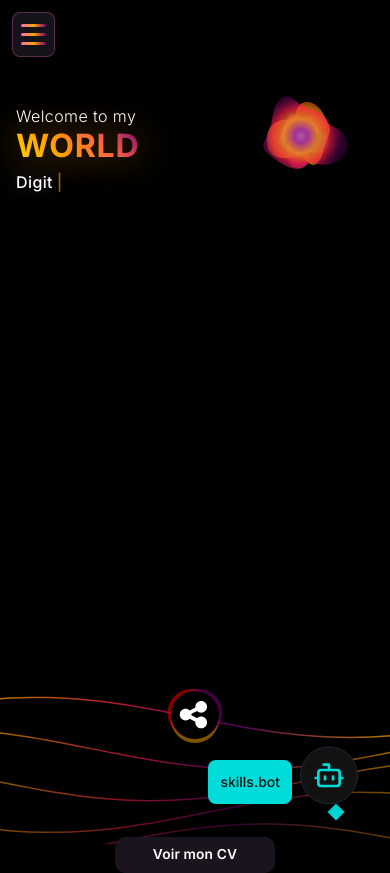
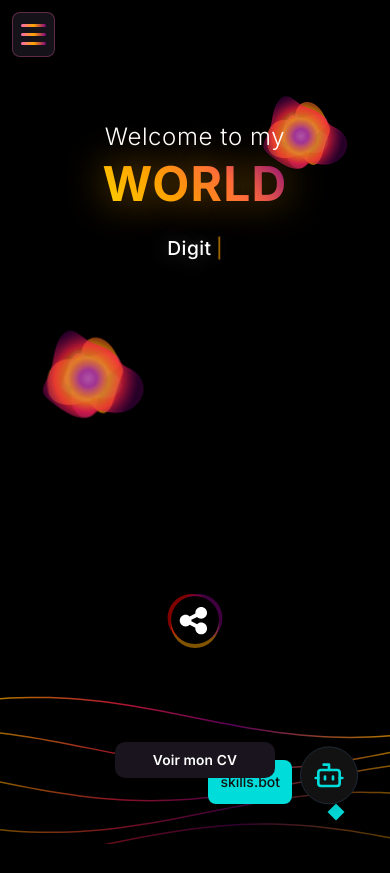
Before and after one commit to Raphael91000/raphbolt, a React (Vite) app: page / in a window 390 px wide. Shown: the top 873 px of the page. Built offline with nearby package versions, Linux system fonts and the light colour scheme.

Commit message:
modif texte

```diff
--- a/src/sections/Home.tsx
+++ b/src/sections/Home.tsx
@@ -330,8 +330,8 @@ const Home: React.FC = () => {
         aria-hidden="true"
       />
 
-      {/* Container principal pour le contenu en haut - remonté légèrement */}
-      <div className="relative z-30 w-full px-4 sm:px-8 md:px-12 lg:px-16 pt-8 sm:pt-12 md:pt-16">
+      {/* Layout Desktop - côte à côte */}
+      <div className="relative z-30 w-full px-4 sm:px-8 md:px-12 lg:px-16 pt-8 sm:pt-12 md:pt-16 hidden sm:block">
 
         {/* Container flex pour aligner texte et animation - parfaitement alignés horizontalement */}
         <div className="flex items-start justify-between w-full max-w-7xl mx-auto">
@@ -406,15 +406,87 @@ const Home: React.FC = () => {
           </motion.div>
 
           {/* Espace pour l'animation fluide - Partie droite */}
-          <div className="flex-1 relative flex items-start justify-end h-96 hidden sm:block">
+          <div className="flex-1 relative flex items-start justify-end h-96">
             {/* L'animation est positionnée via le CSS dans FluidShapesAnimation */}
           </div>
 
         </div>
       </div>
 
-      {/* Container pour les boutons en bas - Rendu fonctionnel */}
-      <div className="absolute bottom-8 sm:bottom-12 md:bottom-16 left-0 right-0 z-40">
+      {/* Layout Mobile - texte centré en haut */}
+      <div className="relative z-30 w-full px-4 pt-12 sm:hidden">
+
+        {/* Texte "Welcome to my World" centré pour mobile */}
+        <motion.div
+          initial={{ opacity: 0, y: -30 }}
+          animate={{ opacity: 1, y: 0 }}
+          transition={{ duration: 1, delay: 0.3 }}
+          className="flex flex-col items-center text-center"
+          style={{ opacity: canvasOpacity }}
+        >
+          {/* Welcome to my - centré */}
+          <div
+            className="text-white font-light tracking-wide mb-2 leading-tight"
+            style={{
+              fontSize: "clamp(1.5rem, 6vw, 2.5rem)"
+            }}
+          >
+            Welcome to my
+          </div>
+
+          {/* WORLD avec dégradé - plus gros et centré */}
+          <div
+            className="font-bold tracking-wide leading-none mb-4"
+            style={{
+              fontSize: "clamp(3rem, 12vw, 6rem)",
+              background: "linear-gradient(45deg, #FFD700, #FFA500, #FF6347, #800080)",
+              backgroundClip: "text",
+              WebkitBackgroundClip: "text",
+              WebkitTextFillColor: "transparent",
+              textShadow: "0 0 40px rgba(255, 165, 0, 0.6)"
+            }}
+          >
+            WORLD
+          </div>
+
+          {/* Texte animé machine à écrire - centré */}
+          <div
+            className="text-white font-medium tracking-wide flex items-center justify-center"
+            style={{
+              fontSize: "clamp(1.2rem, 4vw, 1.8rem)",
+              minHeight: "3rem"
+            }}
+          >
+            <span
+              style={{
+                color: "#ffffff",
+                textShadow: "0 0 20px rgba(255, 255, 255, 0.3)"
+              }}
+            >
+              {currentText}
+            </span>
+            <span
+              className="ml-1 animate-pulse"
+              style={{
+                color: "#ffa500",
+                fontSize: "clamp(1.2rem, 4vw, 1.8rem)"
+              }}
+            >
+              |
+            </span>
+          </div>
+        </motion.div>
+
+        {/* Animation fluide plus grosse pour mobile - sous le texte */}
+        <div className="flex justify-center mt-8">
+          <div style={{ transform: 'scale(1.2)' }}>
+            <FluidShapesAnimation opacity={canvasOpacity} />
+          </div>
+        </div>
+      </div>
+
+      {/* Container pour les boutons en bas - Remontés sur mobile */}
+      <div className="absolute left-0 right-0 z-40" style={{ bottom: 'clamp(4rem, 15vh, 8rem)' }}>
         {/* Boutons réseaux sociaux */}
         <motion.div
           initial={{ opacity: 0, y: 20 }}
```
